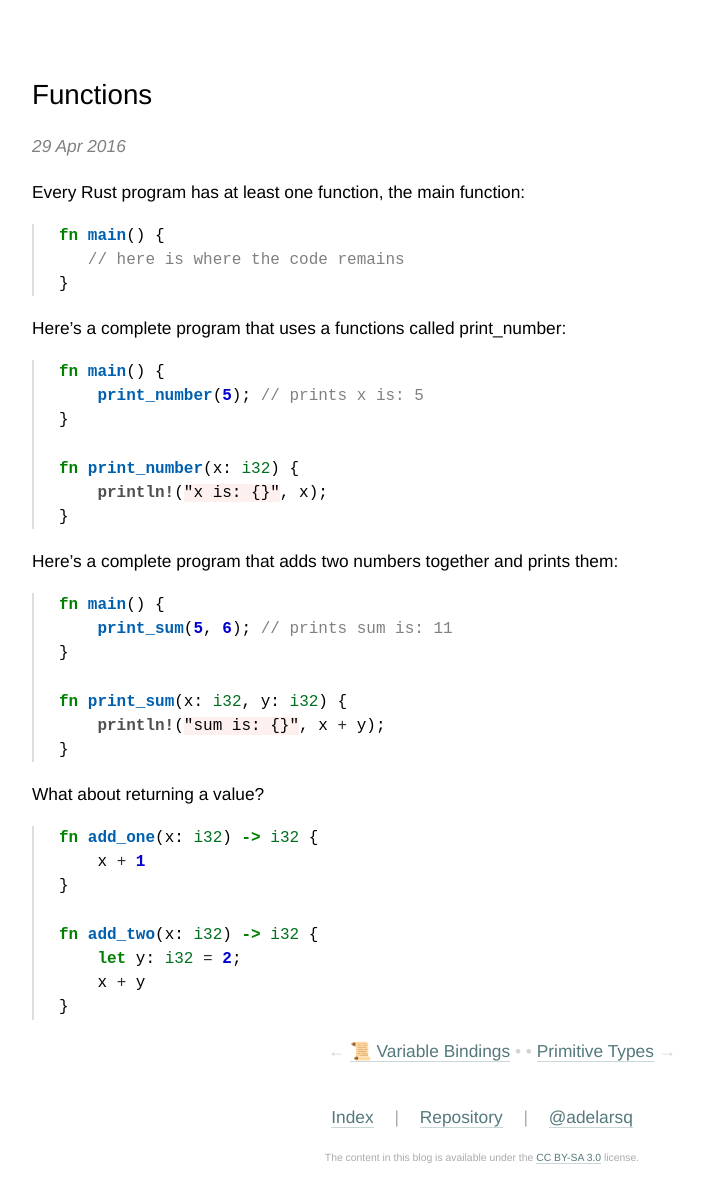
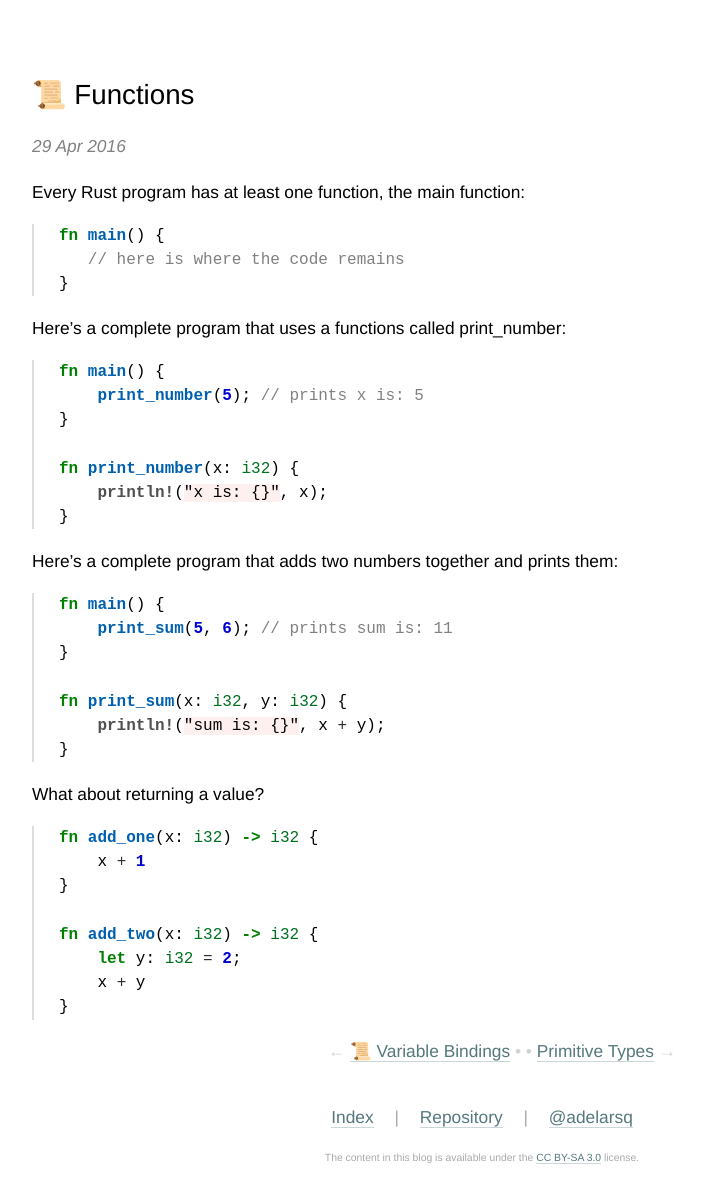
Before and after one commit to adelarsq/daily-rust.github.io, a Jekyll site: the page built from _posts/2016-04-29-functions.md, in a window 1280 px wide. Shown: the whole page, without its empty margins (158-861 px from the left). Built offline with Jekyll 4.4.1, drawn with Linux system fonts in a browser that asks for light colours.

```diff
--- a/_posts/2016-04-29-functions.md
+++ b/_posts/2016-04-29-functions.md
@@ -1,6 +1,6 @@
 ---
 layout: post
-title: "Functions"
+title: "📜 Functions"
 index_title: "Functions"
 tags: [rustposts, rust]
 ---
```
